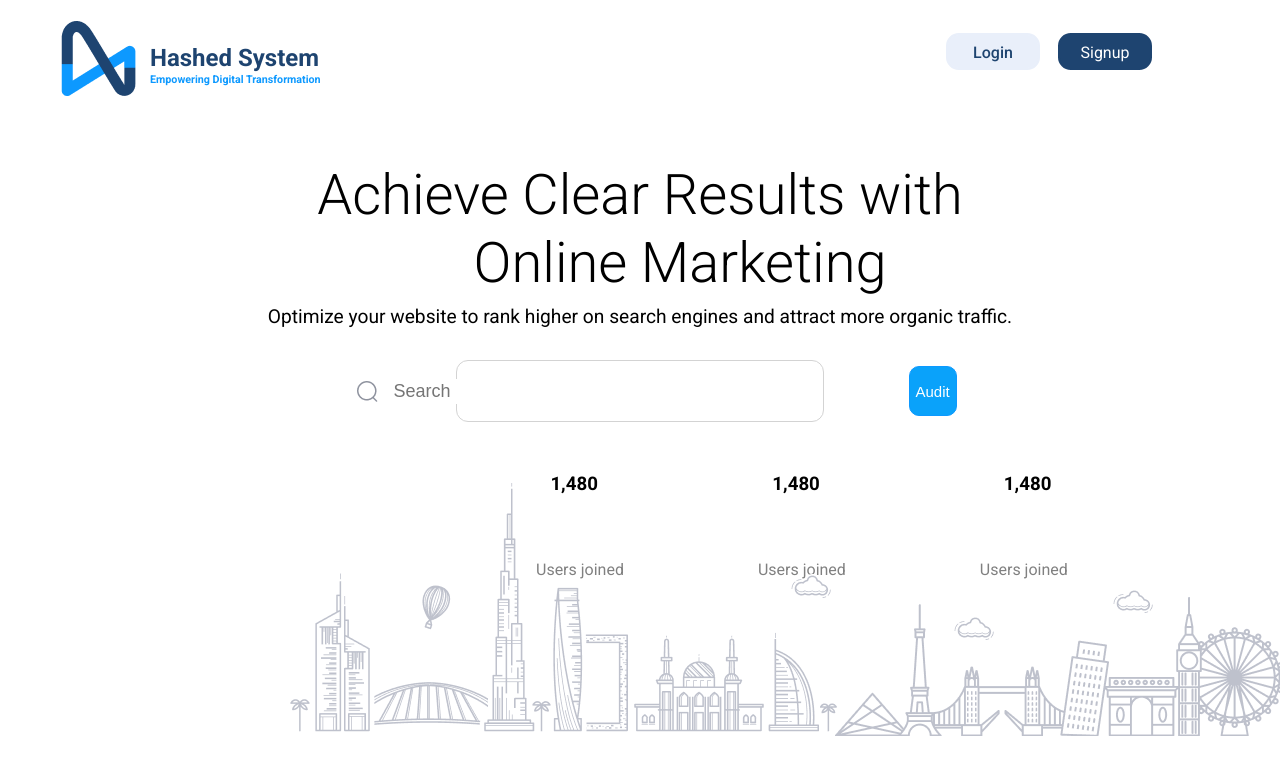
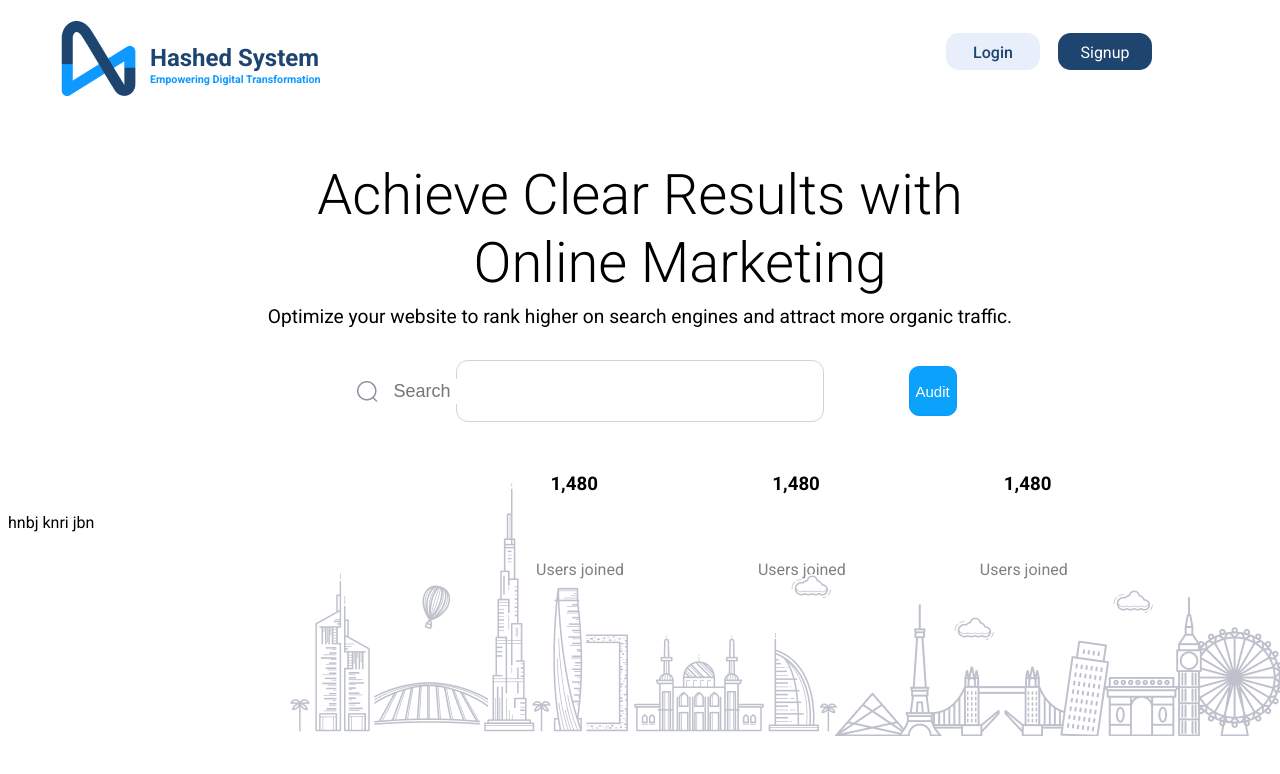
Before and after one commit to MukaramYaqoob/OTP-Page, a plain HTML site: page signup.html in a window 1280 px wide. Drawn offline with Linux system fonts and the light colour scheme.

Commit message:
MAIN signup

```diff
--- a/signup.html
+++ b/signup.html
@@ -52,5 +52,6 @@
      <footer>
           <img class="footer" src="/Images/logo 1x.png" alt=" logo">
      </footer>
+     hnbj knri jbn
 </body>
 </html>
```
